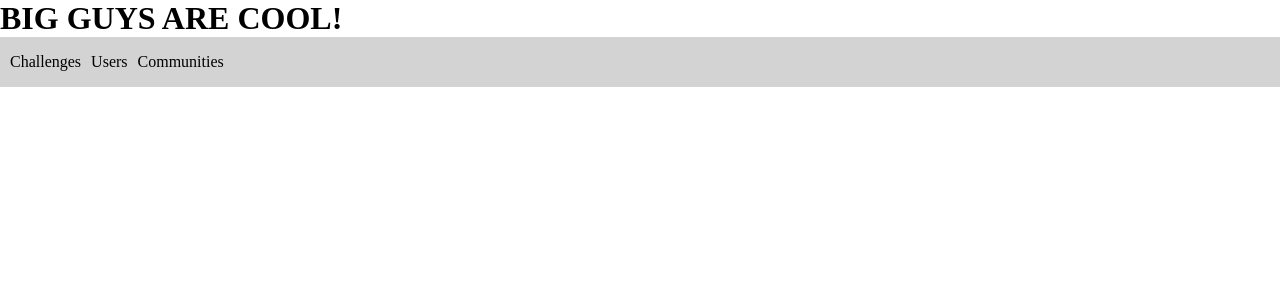
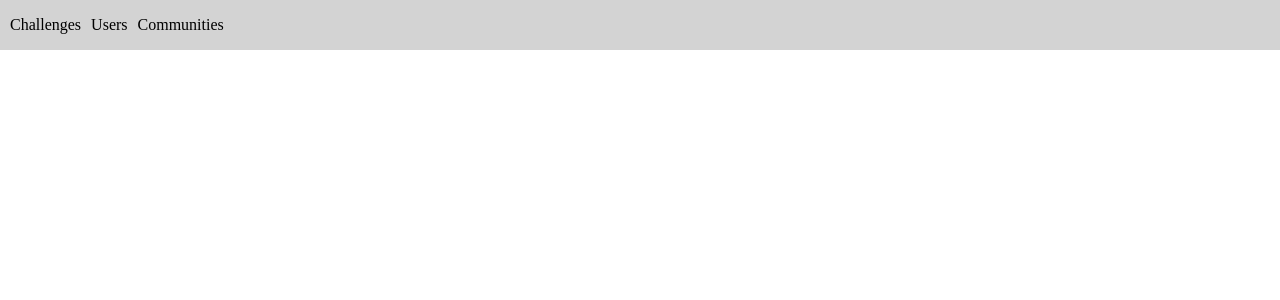
Before and after one commit to Drewlove/green-dragons-static-client, a React (Create React App) app: page / in a window 1280 px wide. Shown: the top 300 px of the page. Built offline with nearby package versions, Linux system fonts and the light colour scheme.

Commit message:
testing CI with zeit complete

```diff
--- a/src/App.js
+++ b/src/App.js
@@ -10,7 +10,6 @@ import ChallengesRouting from './Routing/ChallengesRouting'
 const App = () => {
   return (
     <>
-      <h1>BIG GUYS ARE COOL!</h1>
       <Nav/>
       <Route path='/challenges' component={ChallengesRouting} />
     </>
```
